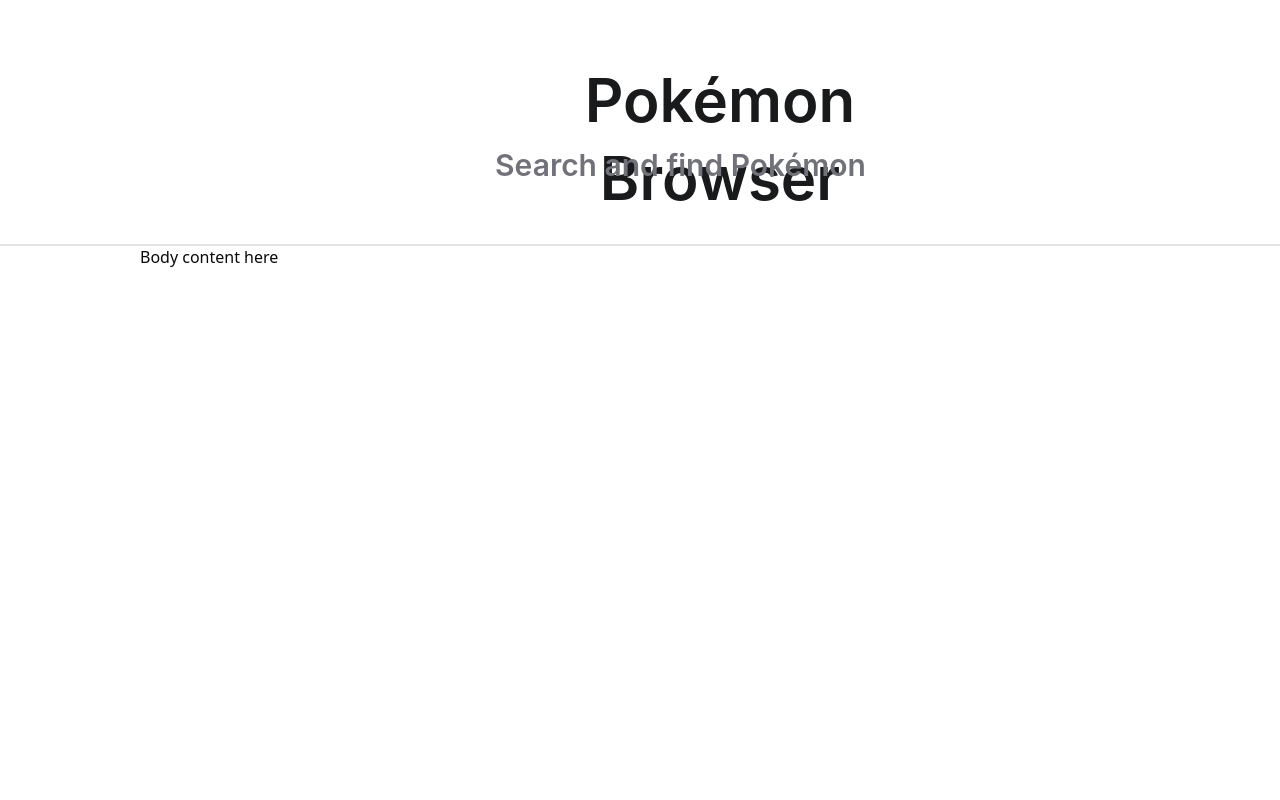
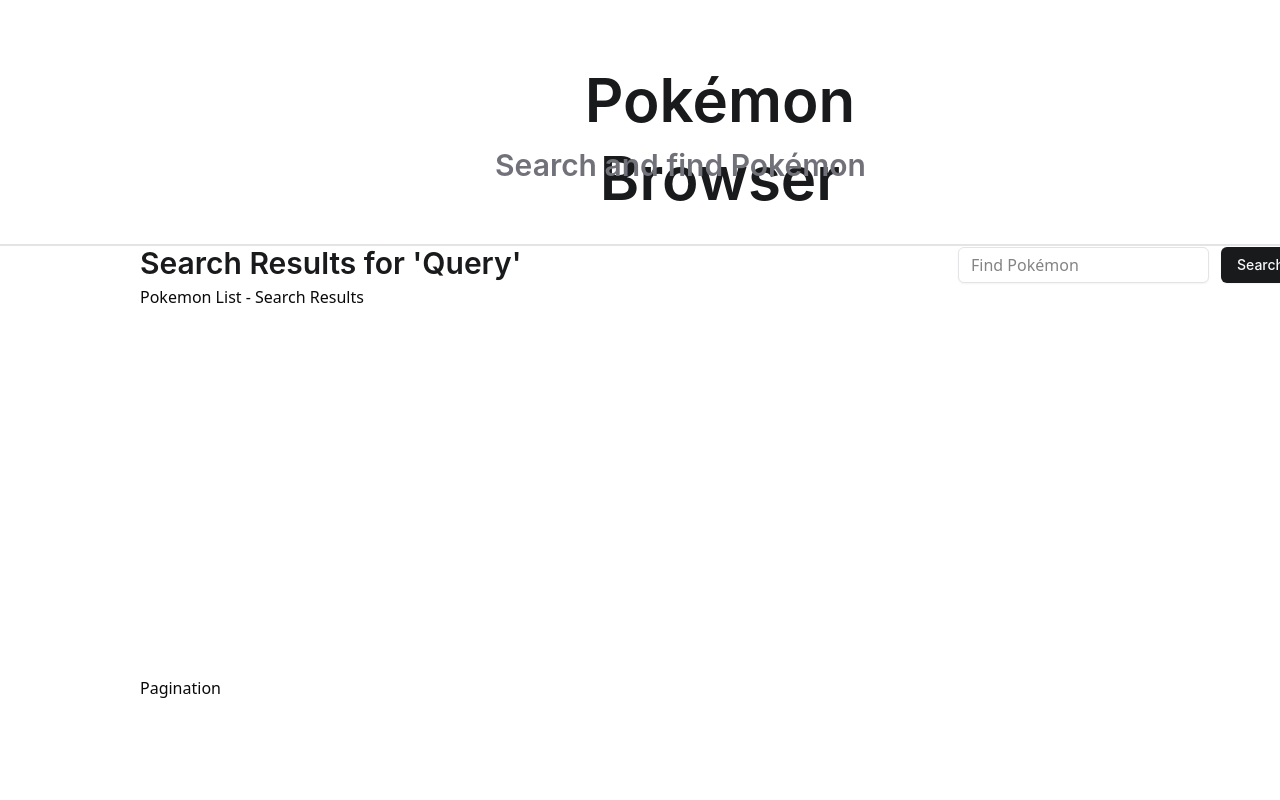
Before and after one commit to FCollinge/pokemon-browser, a Next.js app: page /search in a window 1280 px wide. Shown: the top 800 px of the page. Built offline with nearby package versions, Linux system fonts and the light colour scheme.

Commit message:
Created the search bar components (button and input) and developped the search results page a bit.

```diff
--- a/app/search/page.tsx
+++ b/app/search/page.tsx
@@ -1,6 +1,8 @@
 import Hero from '@/components/hero';
 import Separator from '@/components/separator';
 import Footer from '@/components/footer';
+import SearchInput from '@/components/searchinput';
+import SearchButton from '@/components/searchbutton';
 
 export default function SearchResultsPage() {
   return (
@@ -20,7 +22,52 @@
         paddingRight: '140px',
         paddingLeft: '140px'
       }}>
-        Body content here
+        <div style={{
+          width: '1160px',
+          height: '40px',
+          justifyContent: 'space-between',
+          display: 'flex'
+        }}>
+          <h2 style={{
+            width: '410px',
+            height: '36px',
+            fontFamily: 'Inter',
+            fontWeight: '600',
+            fontSize: '30px',
+            lineHeight: '36px',
+            letterSpacing: '-2.5%',
+            color: '#181A1B'
+          }}>
+            Search Results for 'Query'
+          </h2>
+
+          <div style={{
+            width: '342px',
+            height: '40px',
+            gap: '12px',
+            display: 'flex',
+            alignItems: 'center'
+          }}>
+            <SearchInput />
+            <SearchButton />
+          </div>
+        </div>
+
+        <div style={{
+          width: '1160px',
+          height: '391px',
+          gap: '32px'
+        }}>
+          Pokemon List - Search Results
+        </div>
+
+        <div style={{
+          width: '1160px',
+          height: '36px',
+          gap: '16px'
+        }}>
+          Pagination
+        </div>
       </div>
 
       <Separator />
--- /dev/null
+++ b/components/searchbutton.tsx
@@ -0,0 +1,30 @@
+export default function SearchButton() {
+  return (
+    <button style={{
+      width: '79px',
+      height: '36px',
+      paddingTop: '8px',
+      paddingRight: '16px',
+      paddingBottom: '8px',
+      paddingLeft: '16px',
+      borderRadius: '6px',
+      background: '#181A1B',
+      boxShadow: '0px 1px 2px 0px #0000000D',
+      border: 'none',
+      cursor: 'pointer',
+      display: 'flex',
+      alignItems: 'center',
+      justifyContent: 'center'
+    }}>
+      <span style={{
+        fontFamily: 'Inter',
+        fontWeight: '500',
+        fontSize: '14px',
+        lineHeight: '20px',
+        color: '#FAFAFA'
+      }}>
+        Search
+      </span>
+    </button>
+  );
+}
--- /dev/null
+++ b/components/searchinput.tsx
@@ -0,0 +1,20 @@
+export default function SearchInput() {
+  return (
+    <input
+      type="text"
+      placeholder="Find Pokémon "
+      style={{
+        width: '251px',
+        height: '36px',
+        paddingTop: '4px',
+        paddingRight: '12px',
+        paddingBottom: '4px',
+        paddingLeft: '12px',
+        borderRadius: '6px',
+        border: '1px solid #E4E4E7',
+        background: '#FFFFFF',
+        boxShadow: '0px 1px 2px 0px #0000000D'
+      }}
+    />
+  );
+}
```
Also changed, not shown: 1 other file (tests, documents, lock files or other folders).
